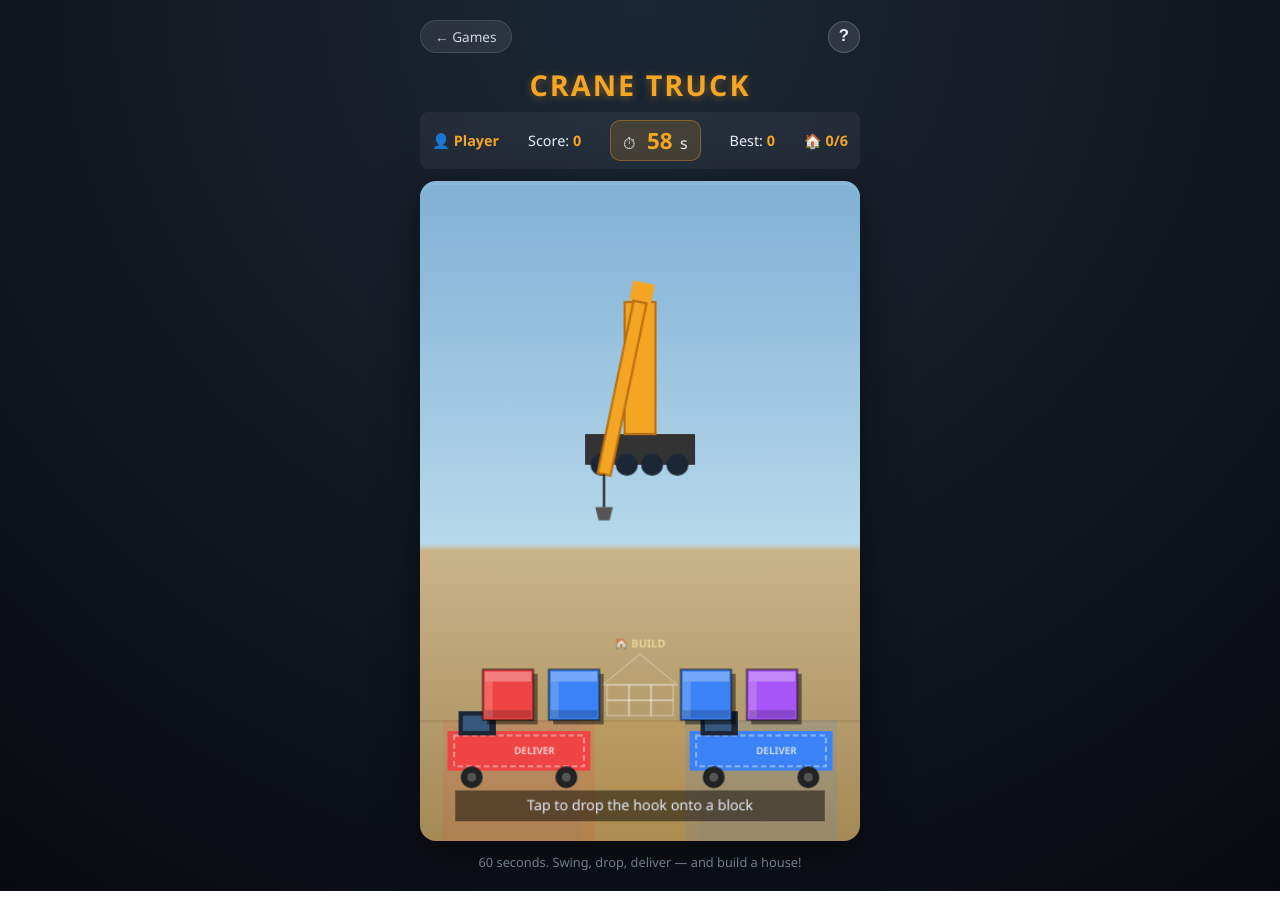
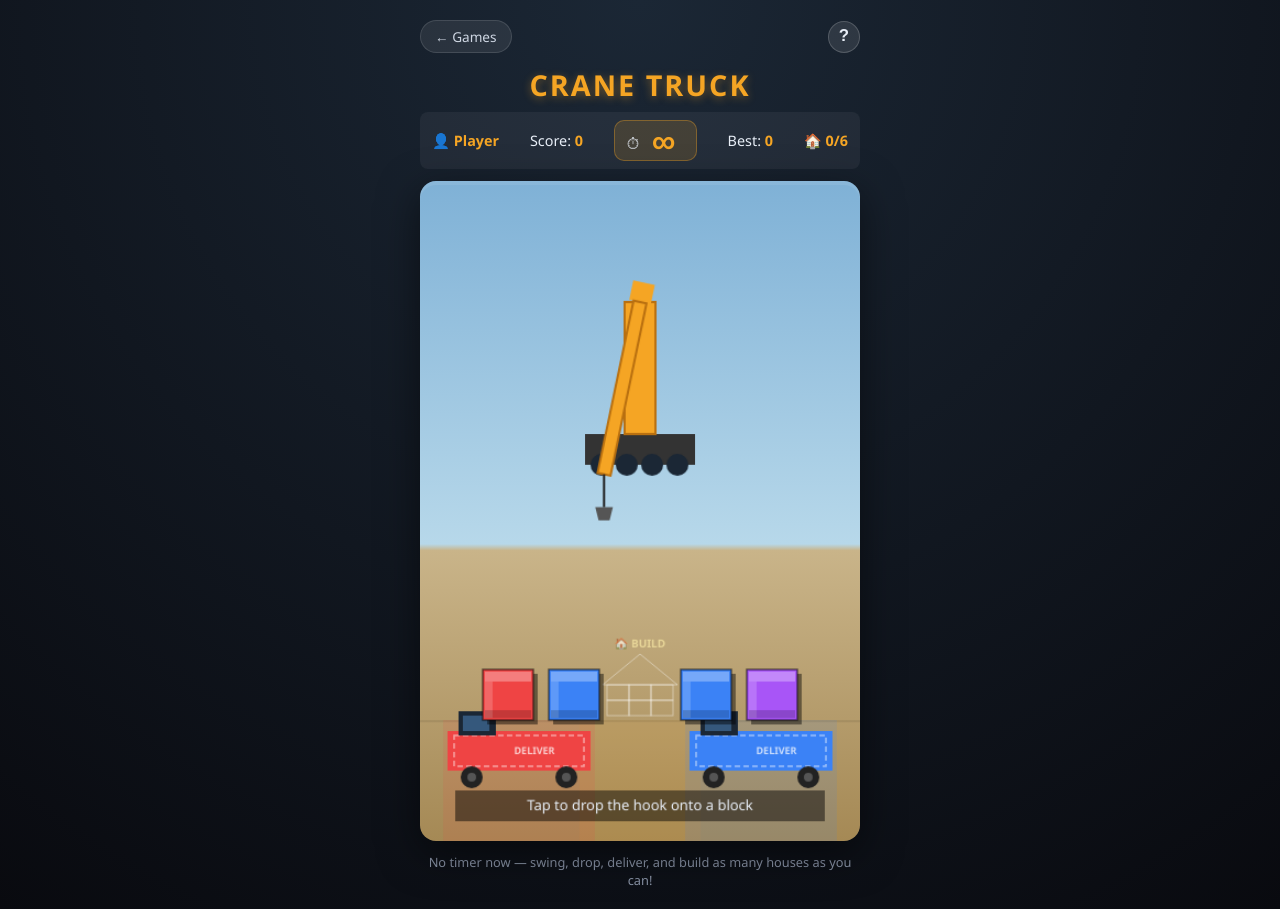
Before and after one commit to carrotsketches/car-racing-game, a website: page crane-truck/index.html in a window 1280 px wide. Both pictures are taken after a click on the button "Start". Drawn offline with Linux system fonts and the light colour scheme.

Commit message:
Update crane truck to untimed play and style balloon letter boxes

```diff
--- a/crane-truck/game.js
+++ b/crane-truck/game.js
@@ -18,7 +18,6 @@
     const NAME_KEY = "highway-dash-last-name";
     const LB_KEY = "crane-truck-leaderboard";
     const LB_MAX = 20;
-    const ROUND_MS = 60000;
 
     const COLORS = ["#ef4444", "#3b82f6", "#22c55e", "#a855f7"];
     const TRUCK_COLORS = ["#ef4444", "#3b82f6"];
@@ -69,7 +68,6 @@
         score: 0,
         streak: 0,
         leaderboard: loadLeaderboard(),
-        timeLeft: ROUND_MS,
         t: 0,
         omega: 1.2,
         carrying: null,
@@ -127,7 +125,6 @@
         setTimeout(() => tone({ freq: 990, type: "triangle", duration: 0.18, volume: 0.24 }), 110);
     }
     function playWrong() { tone({ freq: 180, type: "sine", duration: 0.22, volume: 0.2 }); }
-    function playTick() { tone({ freq: 540, type: "triangle", duration: 0.05, volume: 0.12 }); }
     function playEnd() {
         tone({ freq: 523, type: "triangle", duration: 0.15, volume: 0.22 });
         setTimeout(() => tone({ freq: 659, type: "triangle", duration: 0.15, volume: 0.22 }), 130);
@@ -283,7 +280,6 @@
     function reset() {
         state.score = 0;
         state.streak = 0;
-        state.timeLeft = ROUND_MS;
         state.t = 0;
         state.omega = 1.2;
         state.carrying = null;
@@ -293,7 +289,7 @@
         state.house = { bricks: [], built: 0, flashT: 0 };
         timeStatEl.classList.remove("low");
         scoreEl.textContent = 0;
-        timeEl.textContent = Math.ceil(ROUND_MS / 1000);
+        timeEl.textContent = "∞";
         updateHouseHud();
         spawnBlocks();
         spawnTrucks();
@@ -327,7 +323,7 @@
         let msg = `${state.playerName} delivered ${state.score} blocks!`;
         if (rank === 0) msg += " 🏆 New top score!";
         else if (rank >= 0 && rank < 10) msg += ` Rank #${rank + 1}.`;
-        overlayTitle.textContent = "Time's up!";
+        overlayTitle.textContent = "Round complete!";
         overlayMsg.textContent = msg;
         startBtn.textContent = "Play Again";
         overlay.classList.remove("hidden");
@@ -627,21 +623,6 @@
         drawBackground();
 
         if (state.running) {
-            state.timeLeft -= dtMs;
-            if (state.timeLeft <= 0) {
-                timeEl.textContent = 0;
-                endGame();
-            } else {
-                const curr = Math.ceil(state.timeLeft / 1000);
-                if (curr !== Number(timeEl.textContent)) {
-                    timeEl.textContent = curr;
-                    if (curr <= 5) playTick();
-                }
-                const low = curr <= 10;
-                if (low !== state.timeLow) {
-                    state.timeLow = low;
-                    timeStatEl.classList.toggle("low", low);
-                }
             state.t += dt;
 
             // rope animation
@@ -672,7 +653,6 @@
             } else if (state.rope.raising) {
                 state.rope.len = Math.max(state.rope.target, state.rope.len - SPEED * dt);
                 if (state.rope.len <= state.rope.target) state.rope.raising = false;
-                }
             }
         }
 
--- a/crane-truck/index.html
+++ b/crane-truck/index.html
@@ -19,7 +19,7 @@
             <div class="hud">
                 <div class="stat" id="player-tag">👤 <span id="player-name">—</span></div>
                 <div class="stat">Score: <span id="score">0</span></div>
-                <div class="stat time-stat" id="time-stat">⏱ <span id="time">60</span>s</div>
+                <div class="stat time-stat" id="time-stat">⏱ <span id="time">∞</span></div>
                 <div class="stat">Best: <span id="best">0</span></div>
                 <div class="stat">🏠 <span id="house">0/6</span></div>
             </div>
@@ -42,7 +42,7 @@
             </div>
         </div>
 
-        <footer><p>60 seconds. Swing, drop, deliver — and build a house!</p></footer>
+        <footer><p>No timer now — swing, drop, deliver, and build as many houses as you can!</p></footer>
 
         <div id="help-modal" class="help-modal" hidden>
             <div class="help-panel">
```
Also changed, not shown: balloon-letter-match/style.css (+5 -2 lines). Lines whose indentation alone changed are shown as unchanged.
